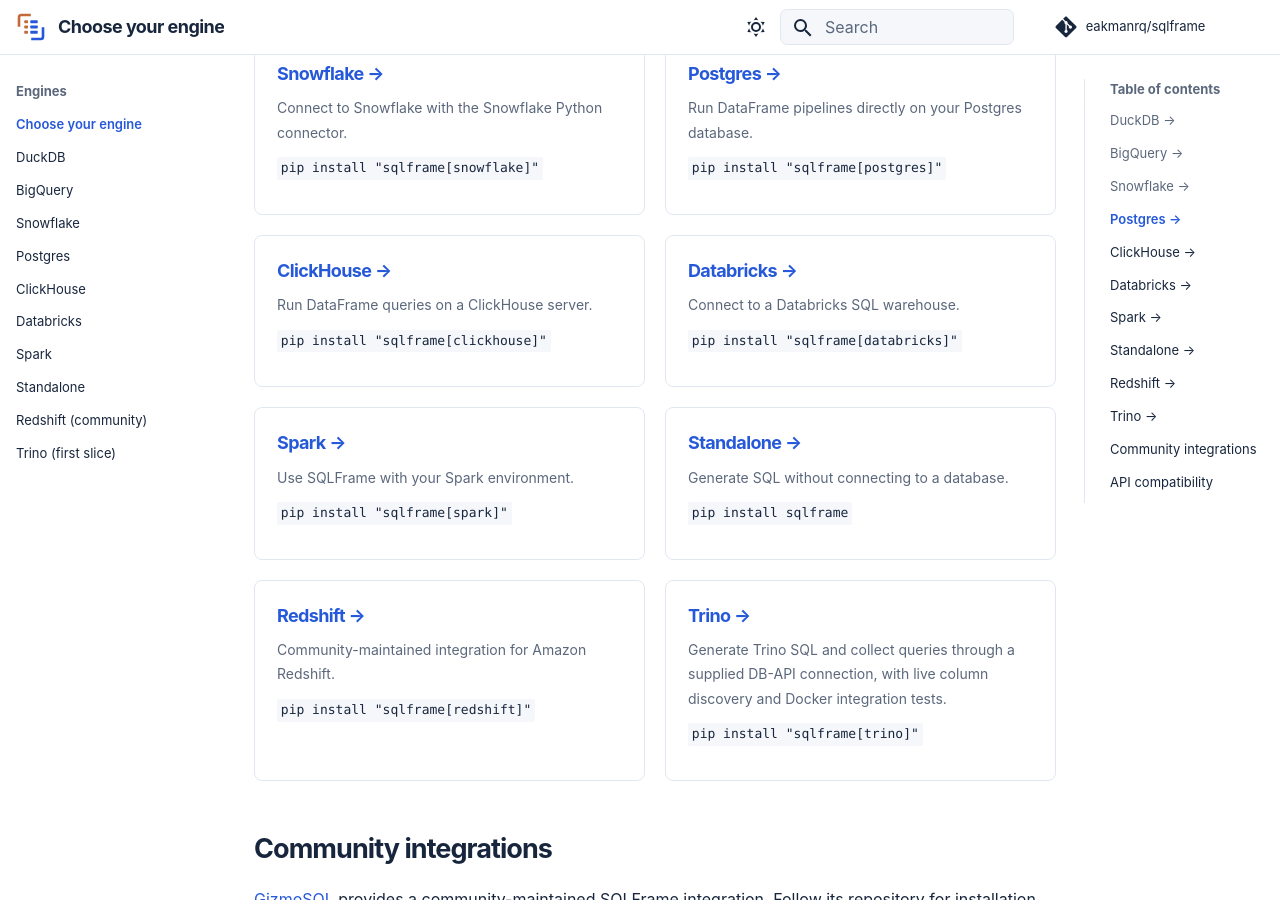
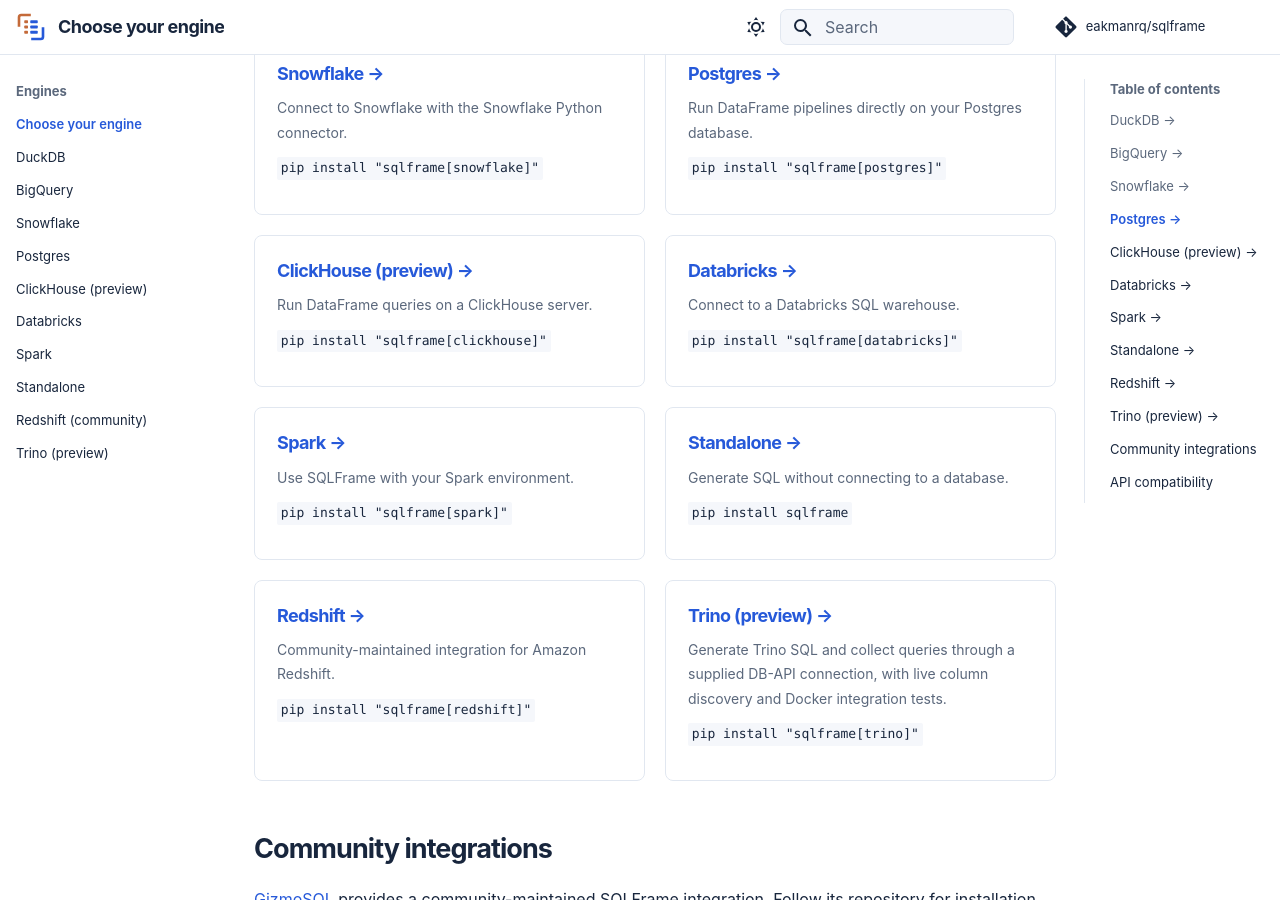
Before and after one commit to eakmanrq/sqlframe, an MkDocs documentation site: the page built from docs/engines.md, in a window 1280 px wide and 900 px high, scrolled down 486 px. Built offline with MkDocs 1.6.1 and Material for MkDocs 9.7.7, drawn with Linux system fonts in a browser that asks for light colours; comment, search, counter and statistics services are not loaded.

Commit message:
docs: surface Trino and label preview engines (#693)
* docs: surface Trino in engine overviews

* docs: label ClickHouse and Trino previews

* docs: remove pre-release install note

```diff
--- a/docs/engines.md
+++ b/docs/engines.md
@@ -37,7 +37,7 @@
 </div>
 <div class="sf-engine-card" markdown="1">
 
-## [ClickHouse →](clickhouse.md)
+## [ClickHouse (preview) →](clickhouse.md)
 
 Run DataFrame queries on a ClickHouse server.
 
@@ -77,7 +77,7 @@
 </div>
 <div class="sf-engine-card" markdown="1">
 
-## [Trino →](trino.md)
+## [Trino (preview) →](trino.md)
 
 Generate Trino SQL and collect queries through a supplied DB-API connection, with live column discovery and Docker integration tests.
 
--- a/mkdocs.yml
+++ b/mkdocs.yml
@@ -15,12 +15,12 @@
       - BigQuery: bigquery.md
       - Snowflake: snowflake.md
       - Postgres: postgres.md
-      - ClickHouse: clickhouse.md
+      - ClickHouse (preview): clickhouse.md
       - Databricks: databricks.md
       - Spark: spark.md
       - Standalone: standalone.md
       - Redshift (community): redshift.md
-      - Trino (first slice): trino.md
+      - Trino (preview): trino.md
   - API reference:
       - Compatibility overview: reference/index.md
       - DuckDB: reference/duckdb.md
```
Also changed, not shown: README.md (+4 -1 lines), docs/index.md (+2 -0 lines), .github/screenshots/issue-692-homepage.png (added).
